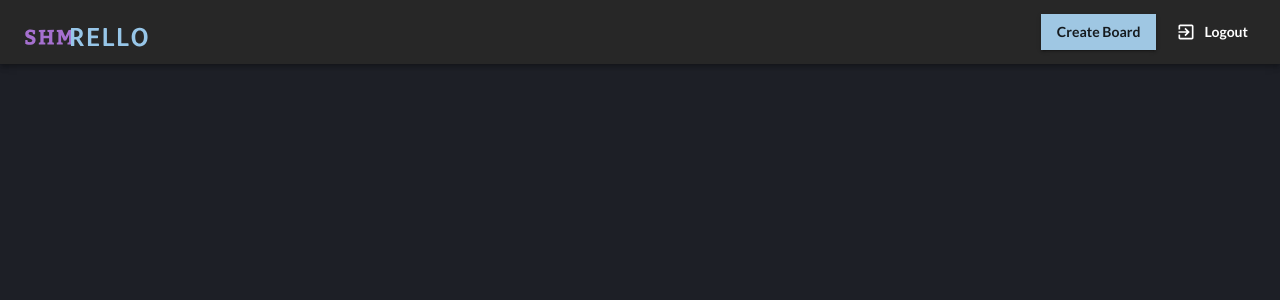
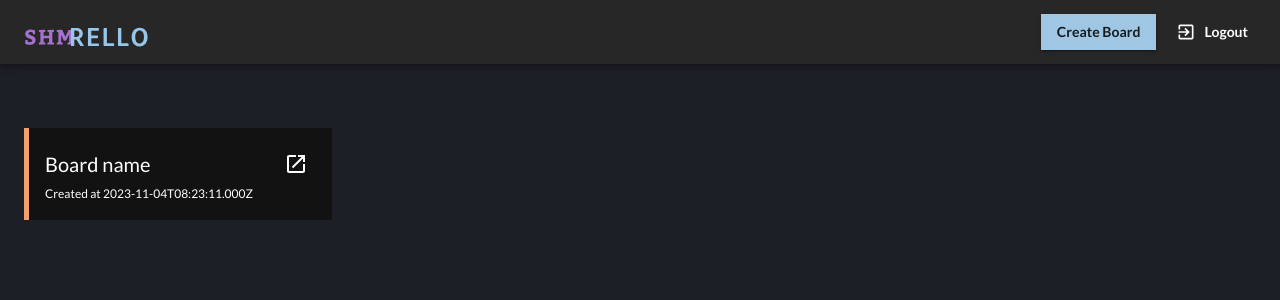
Before and after one commit to IvanOrsh/shmrello, a React (Vite) app: page /boards in a window 1280 px wide. Shown: the top 300 px of the page. Built offline with nearby package versions, Linux system fonts and the light colour scheme; no server answers; sample sign-in values are in the browser's storage; what simple-zustand-devtools would draw is missing.

Commit message:
chore: scaffold board component

```diff
--- a/src/app/styles/themes/theme.ts
+++ b/src/app/styles/themes/theme.ts
@@ -10,7 +10,7 @@ const theme: Theme = createTheme({
       main: "#e3e8ae",
     },
     background: {
-      // default: "#BEA4FF"
+      // default: "#BEA4FF",
       default: "#1D1F26",
     },
   },
--- a/src/pages/BoardsPage/ui/BoardsPage.tsx
+++ b/src/pages/BoardsPage/ui/BoardsPage.tsx
@@ -1,8 +1,11 @@
 import { useState } from "react";
+import { Stack, Grid, Typography, IconButton, Box } from "@mui/material";
+import OpenIcon from "@mui/icons-material/Launch";
 
 import { CreateBoardModal } from "@features/createBoard";
 import { TopBar } from "@widgets/TopBar";
 import { NoBoards } from "@entities/Board";
+import { colors } from "@features/createBoard/ui/CreateBoardModal/colorsForTasks";
 
 const BoardsPage = () => {
   const [showModal, setShowModal] = useState(false);
@@ -14,6 +17,35 @@ const BoardsPage = () => {
       <CreateBoardModal open={showModal} setOpen={setShowModal} />
 
       {/* <NoBoards /> */}
+
+      <Stack p={3} mt={5}>
+        <Grid container>
+          <Grid item xs={3}>
+            <Stack
+              p={2}
+              bgcolor="background.paper"
+              borderLeft="5px solid"
+              borderColor={colors[0]}
+            >
+              <Stack
+                direction="row"
+                justifyContent="space-between"
+                alignItems="center"
+              >
+                <Typography fontWeight={400} variant="h6">
+                  Board name
+                </Typography>
+                <IconButton>
+                  <OpenIcon />
+                </IconButton>
+              </Stack>
+              <Typography variant="caption">
+                Created at {new Date().toISOString()}
+              </Typography>
+            </Stack>
+          </Grid>
+        </Grid>
+      </Stack>
     </>
   );
 };
```
